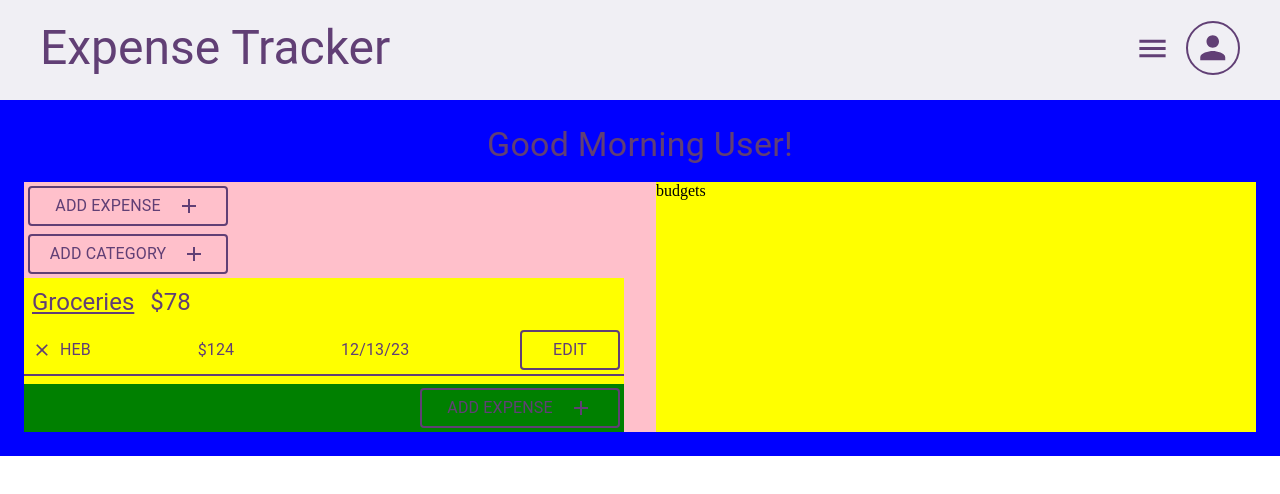
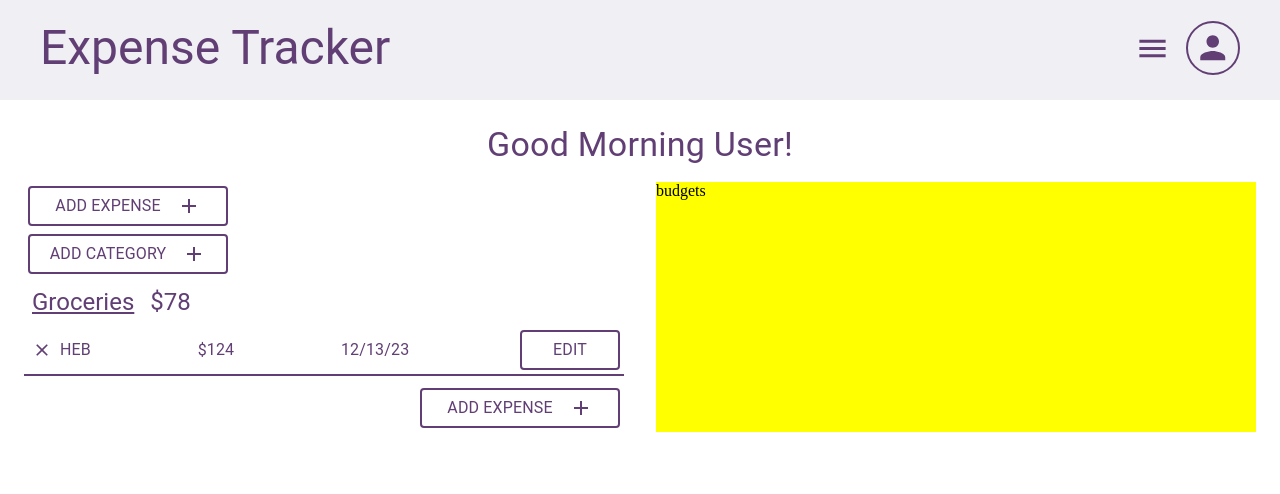
Before and after one commit to ctelfair20/expense-tracker, a React (Vite) app: page /dashboard in a window 1280 px wide. Shown: the top 494 px of the page. Built offline with nearby package versions, Linux system fonts and the light colour scheme.

Commit message:
removed colors

```diff
--- a/src/components/Category.tsx
+++ b/src/components/Category.tsx
@@ -18,7 +18,7 @@ function Category() {
       <Box>
         <Expense />
       </Box>
-      <Box sx={{ background: 'green', display: 'flex', justifyContent: 'flex-end' }}>
+      <Box sx={{ display: 'flex', justifyContent: 'flex-end' }}>
         <CustomButton name='Add Expense' width='200px' icon={<AddIcon sx={{ pl: 2, color: "#613F75" }} />} onClick={addExpense} />
       </Box>
     </Box>
--- a/src/pages/Dashboard.tsx
+++ b/src/pages/Dashboard.tsx
@@ -8,10 +8,10 @@ import Category from '../components/Category';
 const Dashboard = () => {
   return (
     // dashboard - under header
-    <Box sx={{ display: 'flex', flexDirection: 'column', p: 3, backgroundColor: 'blue' }}>
+    <Box sx={{ display: 'flex', flexDirection: 'column', p: 3 }}>
       <Greeting />
       {/* under greeting */}
-      <Box sx={{ backgroundColor: 'pink', width: '100%', display: 'flex', mt: 2, gap: 4 }}>
+      <Box sx={{ width: '100%', display: 'flex', mt: 2, gap: 4 }}>
 
         {/* categories column*/}
         <Box sx={{ width: '50%' }}>
@@ -19,7 +19,7 @@ const Dashboard = () => {
             <CustomButton name='Add Expense' width='200px' icon={<AddIcon sx={{ pl: 2, color: "#613F75" }} />} onClick={addExpense} />
             <CustomButton name='Add Category' width='200px' icon={<AddIcon sx={{ pl: 2, color: "#613F75" }} />} onClick={addCategory} />
           </Box>
-          <Box sx={{ backgroundColor: 'yellow', }}>
+          <Box>
             <Category />
           </Box>
         </Box>
```
